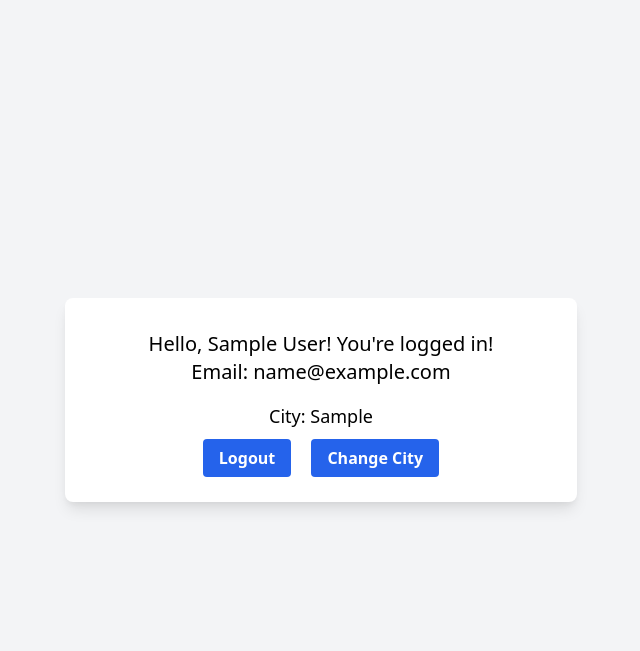
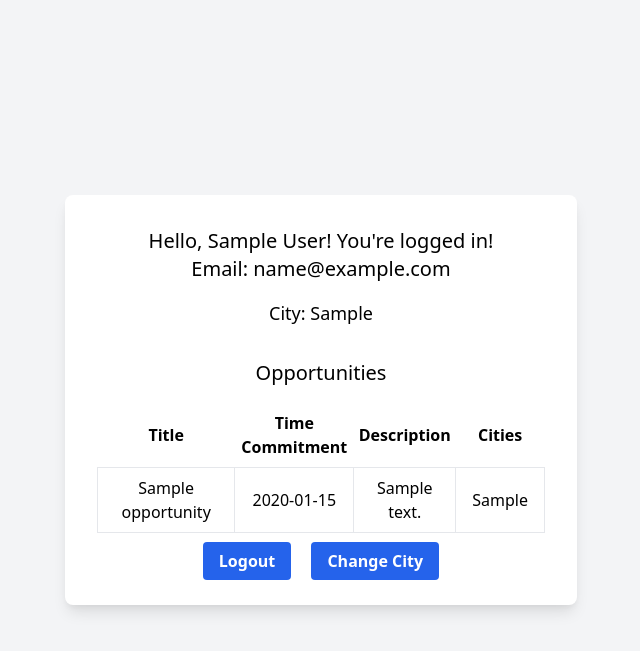
Before and after one commit to KeshavNarang/Leaflet, a Flask app: page / in a window 1280 px wide. Shown: the top 651 px of the page, without its empty margins (319-959 px from the left). Run offline with Flask 3, Linux system fonts and the light colour scheme; a user stored in the database is signed in; tables that the repository leaves empty hold one stand-in row (values such as "Sample post").

Commit message:
added opportunities

```diff
--- a/app.py
+++ b/app.py
@@ -49,7 +49,8 @@ def load_user(user_id):
 
 @app.route("/")
 def index():
-    return render_template("index.html")
+    opportunities = Opportunity.get_all()  # Fetch all opportunities from the database
+    return render_template("index.html", opportunities=opportunities, ADMIN_EMAILS=ADMIN_EMAILS)
 
 def get_google_provider_cfg():
     return requests.get(GOOGLE_DISCOVERY_URL).json()
--- a/templates/index.html
+++ b/templates/index.html
@@ -15,7 +15,32 @@
             <div class="mb-4">
                 <p class="text-lg">City: {{ current_user.city or "Palo Alto" }}</p>
             </div>
-            <div class="space-x-4">
+
+            <div class="mt-8">
+                <h2 class="text-xl mb-4">Opportunities</h2>
+                <table class="min-w-full bg-white">
+                    <thead>
+                        <tr>
+                            <th class="py-2">Title</th>
+                            <th class="py-2">Time Commitment</th>
+                            <th class="py-2">Description</th>
+                            <th class="py-2">Cities</th>
+                        </tr>
+                    </thead>
+                    <tbody>
+                        {% for opportunity in opportunities %}
+                            <tr>
+                                <td class="border px-4 py-2">{{ opportunity[0] }}</td>
+                                <td class="border px-4 py-2">{{ opportunity[1] }}</td>
+                                <td class="border px-4 py-2">{{ opportunity[2] }}</td>
+                                <td class="border px-4 py-2">{{ opportunity[3] }}</td>
+                            </tr>
+                        {% endfor %}
+                    </tbody>
+                </table>
+            </div>
+
+            <div class="space-x-4 mt-4">
                 <a class="bg-blue-600 hover:bg-blue-700 text-white font-bold py-2 px-4 rounded focus:outline-none focus:shadow-outline" href="{{ url_for('logout') }}">Logout</a>
                 <a class="bg-blue-600 hover:bg-blue-700 text-white font-bold py-2 px-4 rounded focus:outline-none focus:shadow-outline" href="{{ url_for('change_city') }}">Change City</a>
                 {% if current_user.email in ADMIN_EMAILS %}
--- a/user.py
+++ b/user.py
@@ -74,3 +74,12 @@ class Opportunity:
         )
         conn.commit()
         conn.close()
+
+    @staticmethod
+    def get_all():
+        conn = sqlite3.connect('database.db')
+        c = conn.cursor()
+        c.execute("SELECT title, time_commitment, description, cities FROM opportunities")
+        opportunities = c.fetchall()
+        conn.close()
+        return opportunities
```
